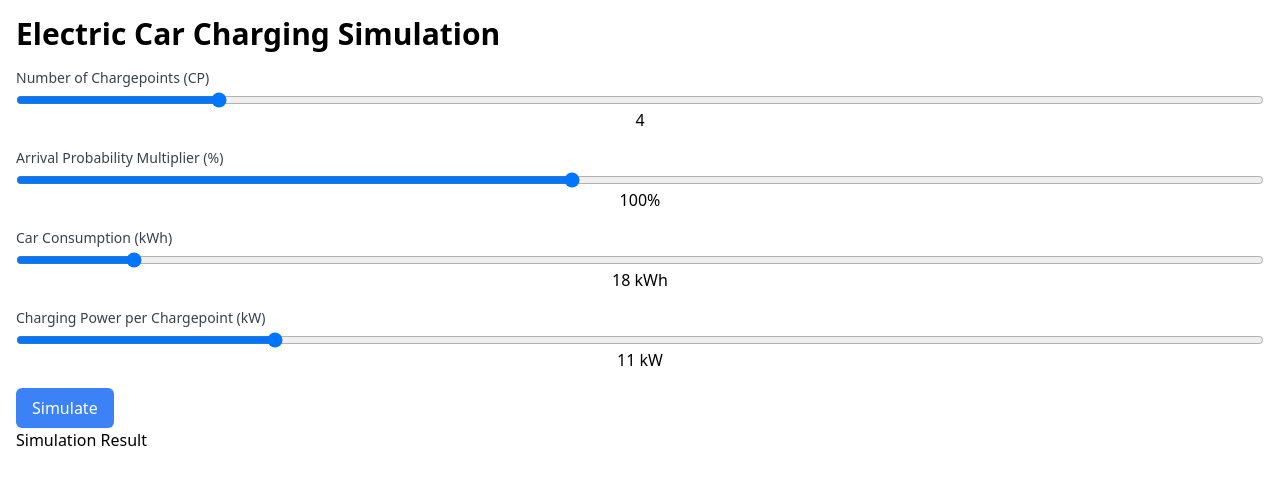
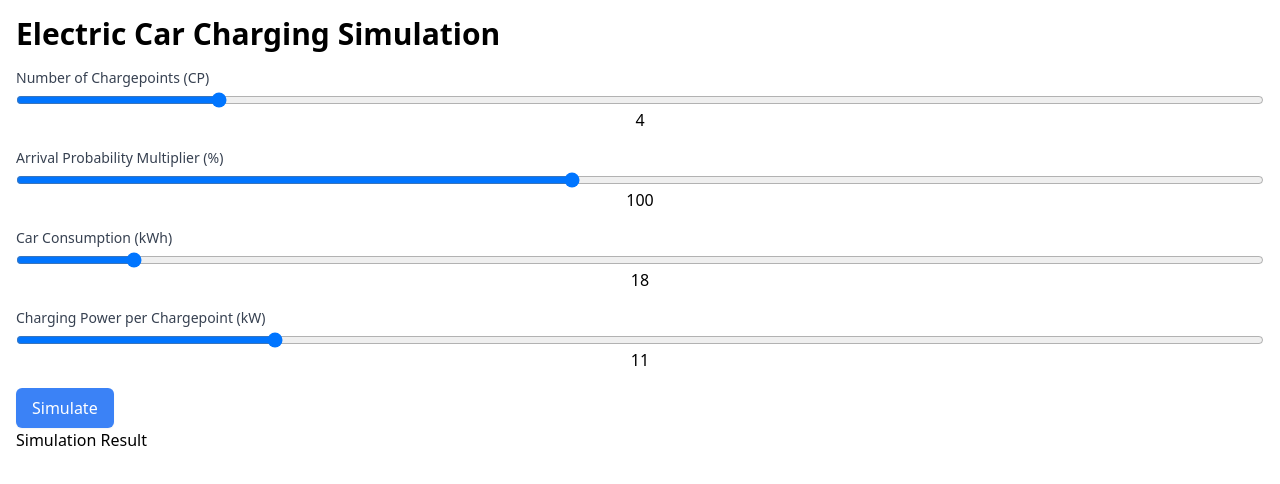
Before and after one commit to shtabnoy/reonic-frontend-task, a React (Vite) app: page / in a window 1280 px wide. Shown: the top 484 px of the page. Built offline with nearby package versions, Linux system fonts and the light colour scheme.

Commit message:
feat: create RangeInput component

```diff
--- /dev/null
+++ b/src/components/SimulationForm/RangeInput.tsx
@@ -0,0 +1,36 @@
+import React from 'react';
+
+interface RangeInputProps {
+  label: string;
+  min: number;
+  max: number;
+  value: number;
+  onChange: (value: number) => void;
+}
+
+export default function RangeInput({
+  label,
+  min,
+  max,
+  value,
+  onChange,
+}: RangeInputProps) {
+  const handleChange = (event: React.ChangeEvent<HTMLInputElement>) => {
+    onChange(Number(event.target.value));
+  };
+
+  return (
+    <div>
+      <label className="block text-sm font-medium text-gray-700">{label}</label>
+      <input
+        type="range"
+        min={min}
+        max={max}
+        value={value}
+        onChange={handleChange}
+        className="mt-1 block w-full"
+      />
+      <div className="text-center">{value}</div>
+    </div>
+  );
+}
--- a/src/components/SimulationForm/SimulationForm.tsx
+++ b/src/components/SimulationForm/SimulationForm.tsx
@@ -1,4 +1,5 @@
 import { useState } from 'react';
+import RangeInput from './RangeInput';
 
 export default function SimulationForm() {
   const [numChargePoints, setNumChargePoints] = useState(4);
@@ -13,62 +14,34 @@ export default function SimulationForm() {
 
   return (
     <form onSubmit={handleSubmit} className="space-y-4">
-      <div>
-        <label className="block text-sm font-medium text-gray-700">
-          Number of Chargepoints (CP)
-        </label>
-        <input
-          type="range"
-          min="1"
-          max="20"
+      <RangeInput
+        label="Number of Chargepoints (CP)"
+        min={1}
+        max={20}
         value={numChargePoints}
-          onChange={(e) => setNumChargePoints(Number(e.target.value))}
-          className="mt-1 block w-full"
+        onChange={setNumChargePoints}
       />
-        <div className="text-center">{numChargePoints}</div>
-      </div>
-      <div>
-        <label className="block text-sm font-medium text-gray-700">
-          Arrival Probability Multiplier (%)
-        </label>
-        <input
-          type="range"
-          min="20"
-          max="200"
+      <RangeInput
+        label="Arrival Probability Multiplier (%)"
+        min={20}
+        max={200}
         value={multiplier}
-          onChange={(e) => setMultiplier(Number(e.target.value))}
-          className="mt-1 block w-full"
+        onChange={setMultiplier}
       />
-        <div className="text-center">{multiplier}%</div>
-      </div>
-      <div>
-        <label className="block text-sm font-medium text-gray-700">
-          Car Consumption (kWh)
-        </label>
-        <input
-          type="range"
-          min="10"
-          max="100"
+      <RangeInput
+        label="Car Consumption (kWh)"
+        min={10}
+        max={100}
         value={carConsumption}
-          onChange={(e) => setCarConsumption(Number(e.target.value))}
-          className="mt-1 block w-full"
+        onChange={setCarConsumption}
       />
-        <div className="text-center">{carConsumption} kWh</div>
-      </div>
-      <div>
-        <label className="block text-sm font-medium text-gray-700">
-          Charging Power per Chargepoint (kW)
-        </label>
-        <input
-          type="range"
-          min="1"
-          max="50"
+      <RangeInput
+        label="Charging Power per Chargepoint (kW)"
+        min={1}
+        max={50}
         value={chargingPower}
-          onChange={(e) => setChargingPower(Number(e.target.value))}
-          className="mt-1 block w-full"
+        onChange={setChargingPower}
       />
-        <div className="text-center">{chargingPower} kW</div>
-      </div>
       <button
         type="submit"
         className="mt-4 px-4 py-2 bg-blue-500 text-white rounded-md shadow-sm"
```
Lines whose indentation alone changed are shown as unchanged.
